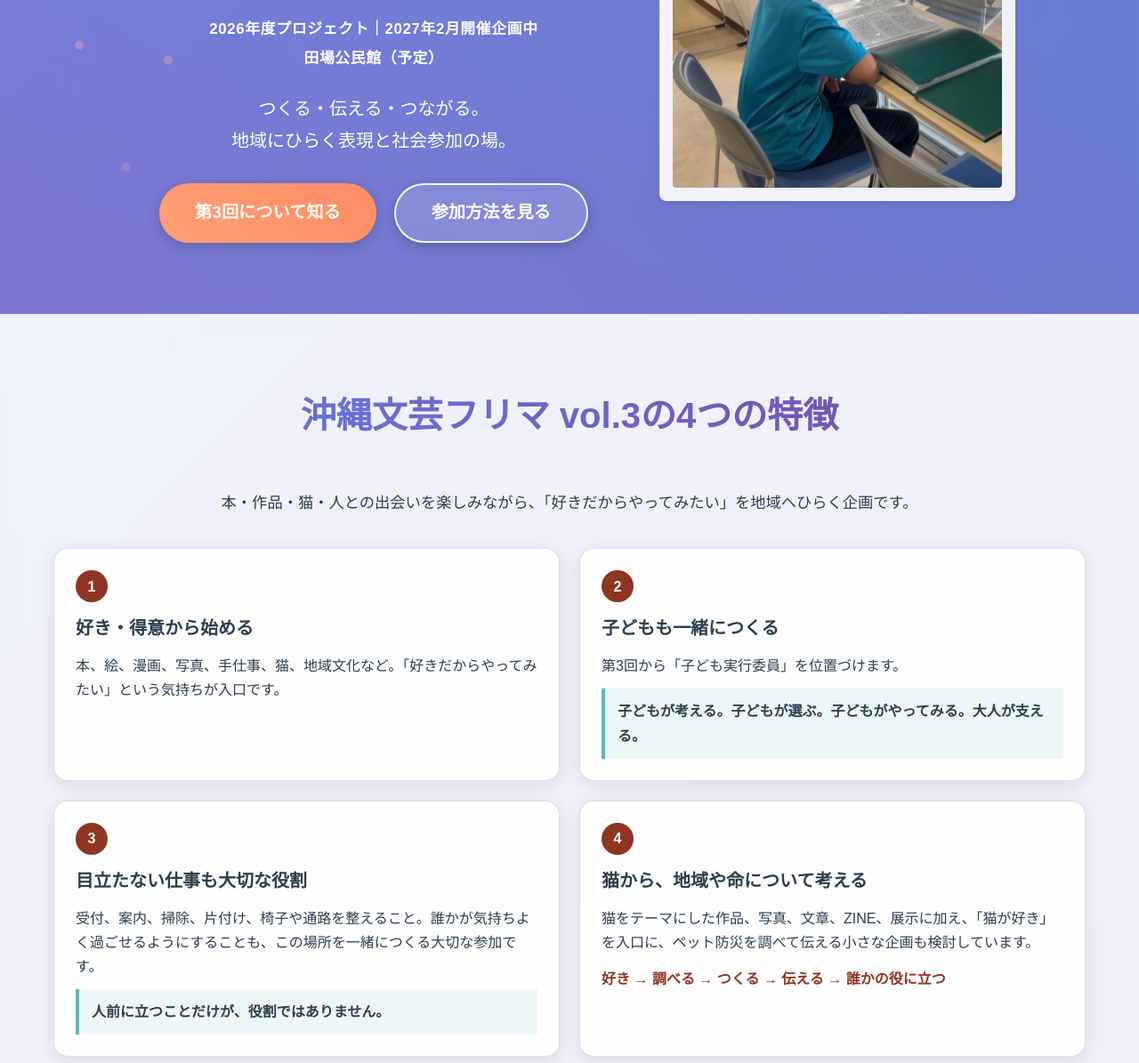
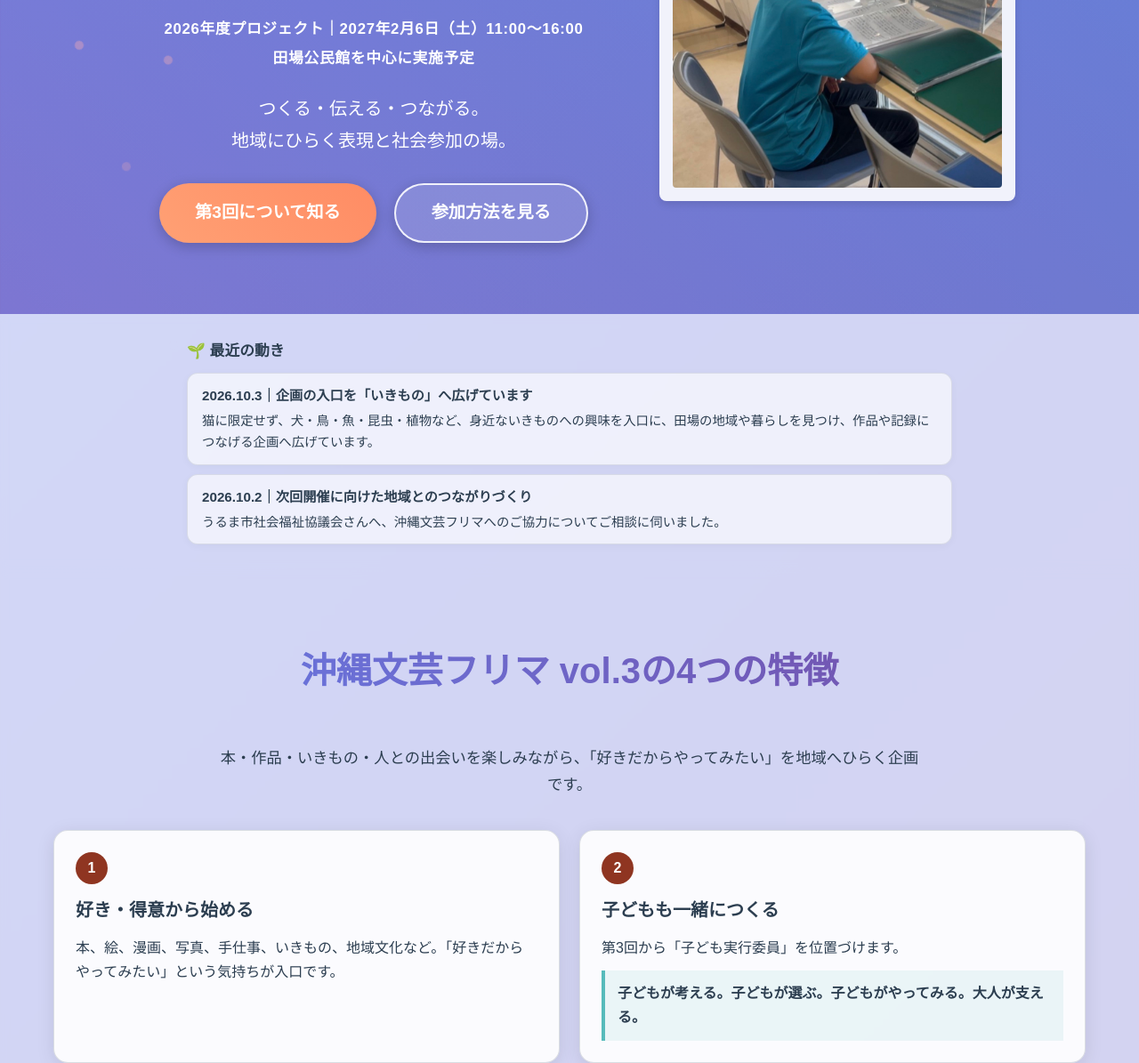
Before and after one commit to sady225/bungei-furima, a plain HTML site: page index.html in a window 1280 px wide. Shown: the part 408-1603 px from the top of the page at 89% size. Drawn offline with Linux system fonts and the light colour scheme.

Commit message:
vol.3最新方針に合わせていきもの・日程・活動ログを更新

```diff
--- a/index.html
+++ b/index.html
@@ -6,8 +6,8 @@
     <meta name="viewport" content="width=device-width, initial-scale=1.0">
     <meta name="referrer" content="no-referrer">
     <meta http-equiv="Content-Security-Policy" content="default-src 'self'; script-src 'self' 'unsafe-inline' https://www.instagram.com; script-src-attr 'none'; style-src 'self' 'unsafe-inline'; img-src 'self' data: https://pbs.twimg.com; frame-src https://www.instagram.com; connect-src https://www.instagram.com; font-src 'self'; object-src 'none'; base-uri 'self'; form-action 'self'; media-src 'none'; worker-src 'none'; upgrade-insecure-requests">
-    <title>沖縄文芸フリマ vol.3｜2027年2月開催企画中</title>
-    <meta name="description" content="沖縄文芸フリマ vol.3は、猫・本・作品・人との出会いを楽しむ文化イベントです。2026年度プロジェクトとして、2027年2月に田場公民館（予定）での開催を企画しています。">
+    <title>沖縄文芸フリマ vol.3｜2027年2月6日開催予定</title>
+    <meta name="description" content="沖縄文芸フリマ vol.3は、本・作品・いきもの・人との出会いを楽しみながら、好き・得意から地域とつながる文化イベントです。2027年2月6日に田場公民館を中心に開催予定です。">
     <style>
         :root {
             --color-primary: #2c3e50;
@@ -1106,8 +1106,8 @@
                         <h1>沖縄文芸フリマ vol.3</h1>
                         <p class="hero-theme">いきものがつなぐ、好きとご縁。</p>
                         <p class="hero-tagline">― 好きからはじまる、やさしさの伝染 ―</p>
-                        <p class="hero-status">2026年度プロジェクト｜2027年2月開催企画中</p>
-                        <p class="hero-location">田場公民館（予定）</p>
+                        <p class="hero-status">2026年度プロジェクト｜2027年2月6日（土）11:00〜16:00</p>
+                        <p class="hero-location">田場公民館を中心に実施予定</p>
                         <p class="hero-description">つくる・伝える・つながる。<br>地域にひらく表現と社会参加の場。</p>
 
                         <div class="hero-buttons">
@@ -1125,15 +1125,34 @@
             </div>
         </section>
 
+        <!-- 最近の動き -->
+        <section style="padding:28px 0; background:var(--bg-semi-transparent); backdrop-filter:blur(5px);">
+            <div class="container">
+                <div style="max-width:860px; margin:0 auto;">
+                    <div style="font-size:1.05rem; font-weight:bold; margin-bottom:10px;">🌱 最近の動き</div>
+                    <div style="display:grid; gap:10px;">
+                        <div style="padding:12px 16px; border:1px solid rgba(44, 62, 80, .12); border-radius:12px; background:rgba(255,255,255,.64); box-shadow:0 2px 8px rgba(0,0,0,.04);">
+                            <div style="font-size:.95rem; font-weight:bold; margin-bottom:4px;">2026.10.3｜企画の入口を「いきもの」へ広げています</div>
+                            <p style="margin:0; font-size:.9rem; line-height:1.65;">猫に限定せず、犬・鳥・魚・昆虫・植物など、身近ないきものへの興味を入口に、田場の地域や暮らしを見つけ、作品や記録につなげる企画へ広げています。</p>
+                        </div>
+                        <div style="padding:12px 16px; border:1px solid rgba(44, 62, 80, .12); border-radius:12px; background:rgba(255,255,255,.64); box-shadow:0 2px 8px rgba(0,0,0,.04);">
+                            <div style="font-size:.95rem; font-weight:bold; margin-bottom:4px;">2026.10.2｜次回開催に向けた地域とのつながりづくり</div>
+                            <p style="margin:0; font-size:.9rem; line-height:1.65;">うるま市社会福祉協議会さんへ、沖縄文芸フリマへのご協力についてご相談に伺いました。</p>
+                        </div>
+                    </div>
+                </div>
+            </div>
+        </section>
+
         <section class="section vol3-intro" id="vol3">
             <div class="container">
                 <h2 class="section-title fade-in">沖縄文芸フリマ vol.3の4つの特徴</h2>
-                <p class="vol3-lead">本・作品・猫・人との出会いを楽しみながら、「好きだからやってみたい」を地域へひらく企画です。</p>
+                <p class="vol3-lead">本・作品・いきもの・人との出会いを楽しみながら、「好きだからやってみたい」を地域へひらく企画です。</p>
                 <div class="feature-grid">
                     <article class="feature-card fade-in">
                         <span class="feature-number" aria-hidden="true">1</span>
                         <h3>好き・得意から始める</h3>
-                        <p>本、絵、漫画、写真、手仕事、猫、地域文化など。「好きだからやってみたい」という気持ちが入口です。</p>
+                        <p>本、絵、漫画、写真、手仕事、いきもの、地域文化など。「好きだからやってみたい」という気持ちが入口です。</p>
                     </article>
                     <article class="feature-card fade-in">
                         <span class="feature-number" aria-hidden="true">2</span>
@@ -1149,9 +1168,9 @@
                     </article>
                     <article class="feature-card fade-in">
                         <span class="feature-number" aria-hidden="true">4</span>
-                        <h3>猫から、地域や命について考える</h3>
-                        <p>猫をテーマにした作品、写真、文章、ZINE、展示に加え、「猫が好き」を入口に、ペット防災を調べて伝える小さな企画も検討しています。</p>
-                        <p class="cat-flow">好き → 調べる → つくる → 伝える → 誰かの役に立つ</p>
+                        <h3>いきものから、地域を見る</h3>
+                        <p>猫、犬、鳥、魚、昆虫、植物など、身近ないきものを入口に田場を歩き、見つけたこと・聞いたことを、写真、絵、文章、音声、ZINEなどの作品や地域の記録につなげます。</p>
+                        <p class="cat-flow">地域を歩く → 見つける・聞く → つくる → 伝える → 地域へ返す</p>
                     </article>
                 </div>
             </div>
@@ -1372,19 +1391,6 @@
             </div>
         </section>
 
-        <!-- 最近の動き -->
-        <section style="padding:32px 0; background:var(--bg-semi-transparent); backdrop-filter:blur(5px);">
-            <div class="container">
-                <div style="max-width:760px; margin:0 auto;">
-                    <div style="font-size:1.05rem; font-weight:bold; margin-bottom:10px;">🌱 最近の動き</div>
-                    <div style="padding:12px 16px; border:1px solid rgba(44, 62, 80, .12); border-radius:12px; background:rgba(255,255,255,.64); box-shadow:0 2px 8px rgba(0,0,0,.04);">
-                        <div style="font-size:.95rem; font-weight:bold; margin-bottom:4px;">2026.10.2｜次回開催に向けた地域とのつながりづくり</div>
-                        <p style="margin:0; font-size:.9rem; line-height:1.65;">うるま市社会福祉協議会さんへ、沖縄文芸フリマへのご協力についてご相談に伺いました。</p>
-                    </div>
-                </div>
-            </div>
-        </section>
-
         <!-- 過去の開催 -->
         <section class="section">
             <div class="container">
@@ -1411,10 +1417,10 @@
         <!-- 第3回予告 -->
         <section class="section">
             <div class="container text-center">
-                <h2 class="section-title">沖縄文芸フリマ vol.3｜開催企画中</h2>
+                <h2 class="section-title">沖縄文芸フリマ vol.3｜2027年2月6日開催予定</h2>
                 <p>
-                    2026年度プロジェクトとして、2027年2月6日（土）または2月13日（土）を候補日に、<br>
-                    田場公民館での開催を企画しています。正式な日程・会場は、田場自治会審議会の決定後にお知らせします。
+                    2027年2月6日（土）11:00〜16:00に、田場公民館を中心に実施予定です。<br>
+                    本番までに事前ワークショップも複数回予定しています。詳細は決まり次第お知らせします。
                 </p>
                 <div class="social-links">
                     <a href="./ai-editor/" class="cta-button">参加方法を見る</a>
```
